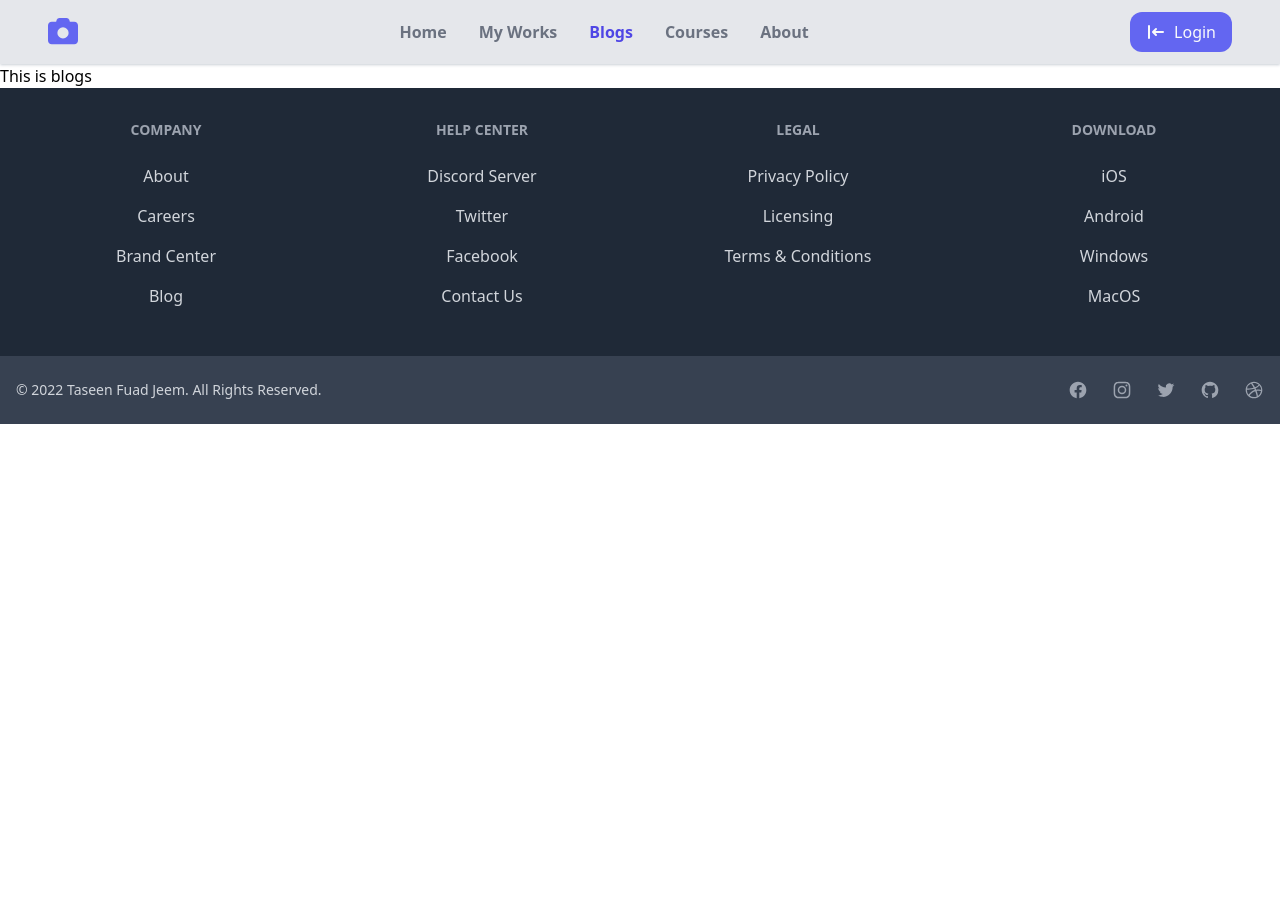
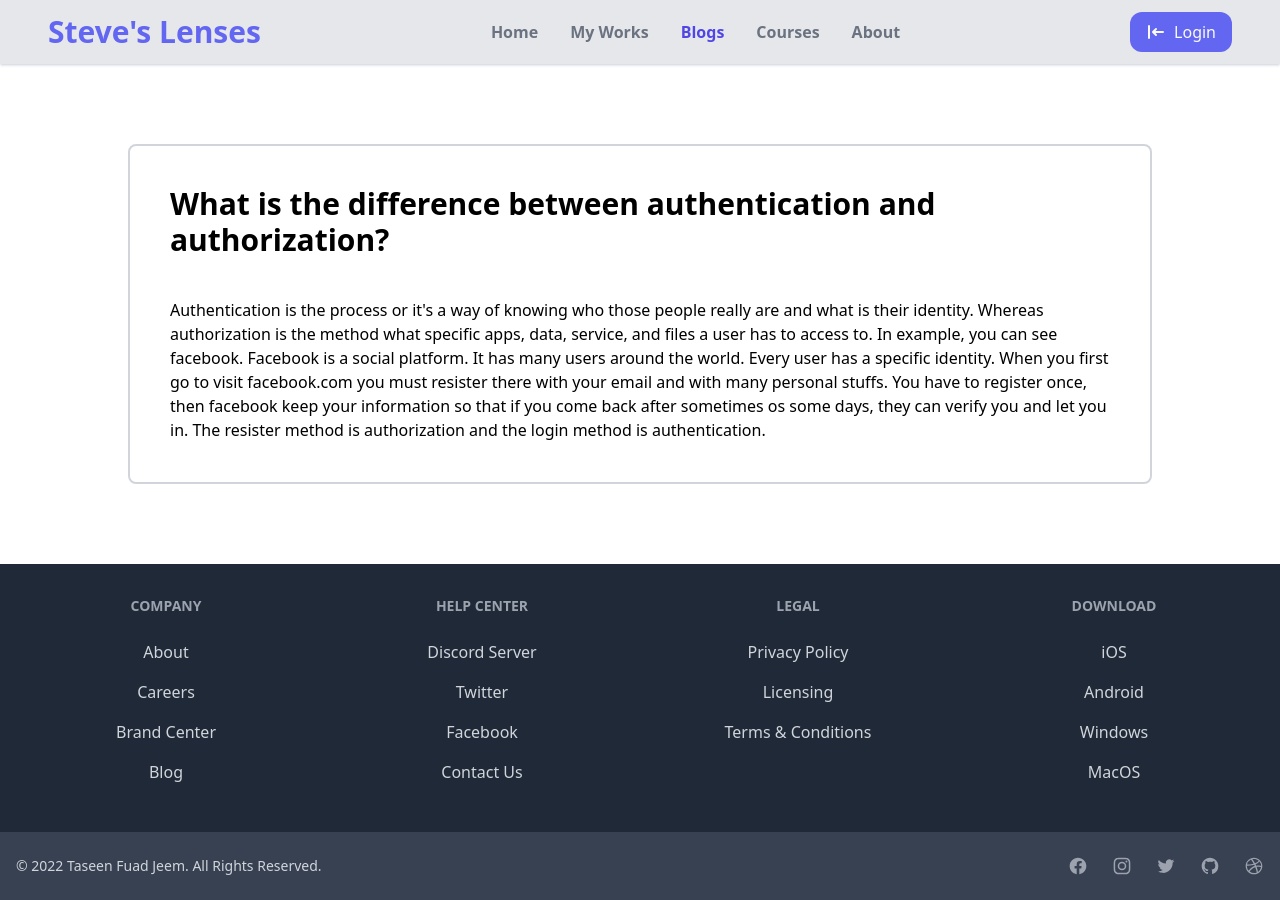
Before and after one commit to TaseenFuadJeem/independent-service-provider_website, a React (Create React App) app: page /blogs in a window 1280 px wide. Before the commit the page ends 800 px from the top, so only its background shows below. Built offline with nearby package versions, Linux system fonts and the light colour scheme.

Commit message:
Blogs half complete

```diff
--- a/src/Pages/Blogs/Blogs.js
+++ b/src/Pages/Blogs/Blogs.js
@@ -2,8 +2,17 @@ import React from 'react';
 
 const Blogs = () => {
     return (
-        <div>
-            <h1>This is blogs</h1>
+        <div className='lg:px-32'>
+
+            <div className='p-10 border-2 rounded-lg border-gray-300 my-20'>
+
+                <h1 className='text-3xl font-semibold'>What is the difference between authentication and authorization?</h1>
+                <p className='mt-10'>
+                    Authentication is the process or it's a way of knowing who those people really are and what is their identity. Whereas authorization is the method what specific apps, data, service, and files a user has to access to. In example, you can see facebook. Facebook is a social platform. It has many users around the world. Every user has a specific identity. When you first go to visit facebook.com you must resister there with your email and with many personal stuffs. You have to register once, then facebook keep your information so that if you come back after sometimes os some days, they can verify you and let you in. The resister method is authorization and the login method is authentication.
+                </p>
+
+            </div>
+
         </div>
     );
 };
--- a/src/Pages/Navbar/Navbar.js
+++ b/src/Pages/Navbar/Navbar.js
@@ -1,8 +1,6 @@
 import React from 'react';
 import './Navbar.css';
 import { Link, NavLink } from 'react-router-dom';
-import { FontAwesomeIcon } from '@fortawesome/react-fontawesome';
-import { faCamera } from '@fortawesome/free-solid-svg-icons';
 
 const Navbar = () => {
     return (
@@ -13,7 +11,7 @@ const Navbar = () => {
 
                     <Link to="/home">
                         <div className="text-indigo-500 md:order-1">
-                            <FontAwesomeIcon className='text-3xl' icon={faCamera}></FontAwesomeIcon>
+                            <h1 className='text-3xl font-bold'>Steve's Lenses</h1>
                         </div>
                     </Link>
 
```
